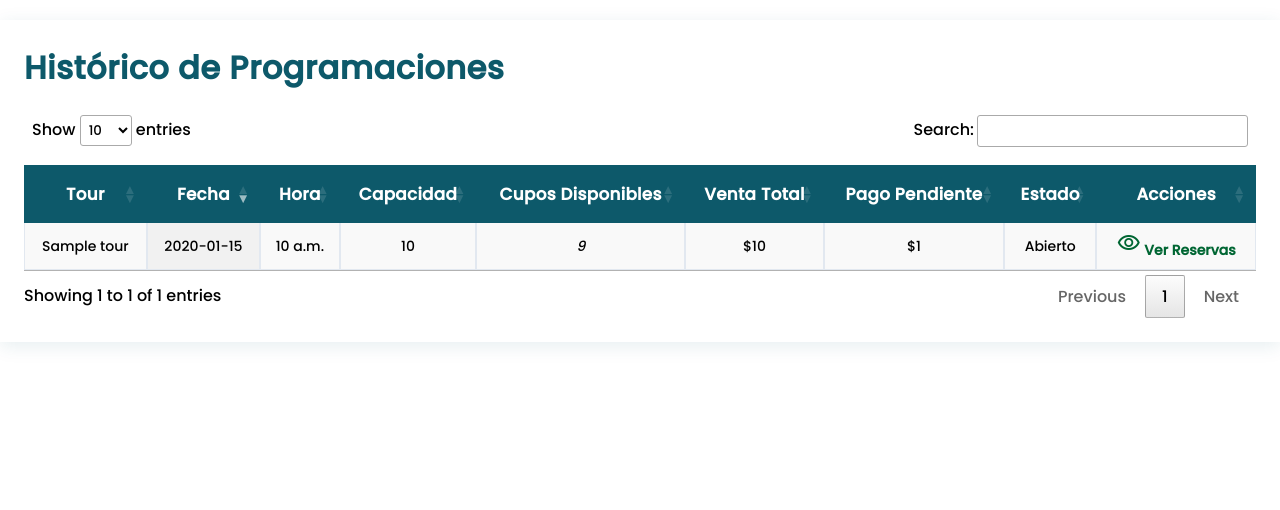
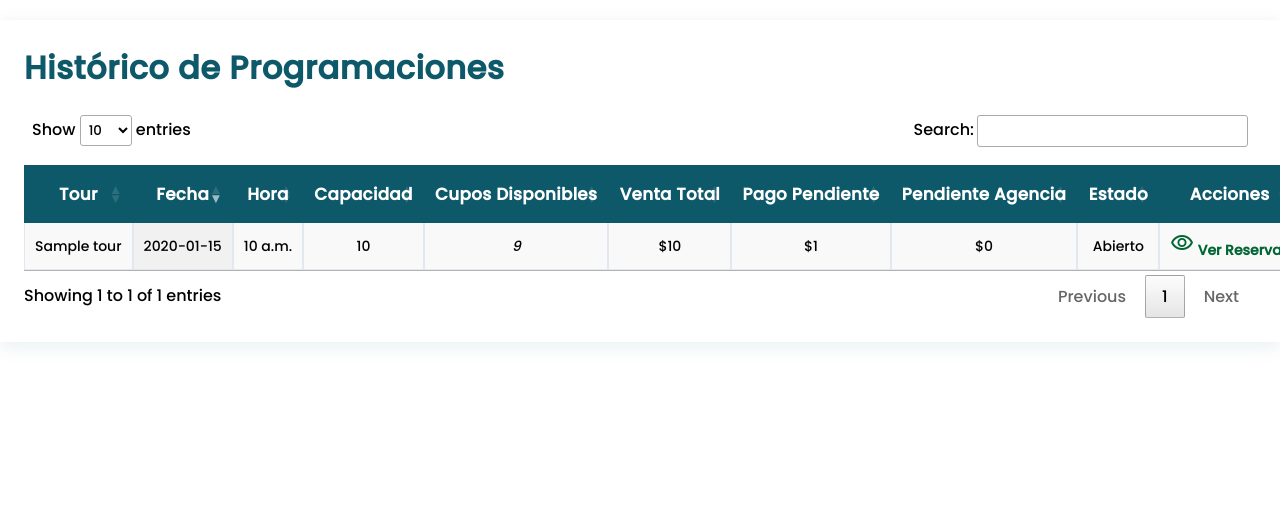
Before and after one commit to jlruedam/wegoit, a Django app: page /schedules/historical/ in a window 1280 px wide. Shown: the part 99-609 px from the top of the page. Run offline with Django 5.2, Linux system fonts and the light colour scheme; a user stored in the database is signed in; tables that the repository leaves empty hold one stand-in row (values such as "Sample post"); some libraries are stand-ins or nearby versions.

Commit message:
feat: Add pending agency balance to historical schedules

```diff
--- a/reservations/templates/schedules/historical_schedules.html
+++ b/reservations/templates/schedules/historical_schedules.html
@@ -22,6 +22,7 @@
                 <th>Cupos Disponibles</th>
                 <th>Venta Total</th>
                 <th>Pago Pendiente</th>
+                <th>Pendiente Agencia</th>
                 <th>Estado</th>
                 <th>Acciones</th>
             </tr>
@@ -36,6 +37,7 @@
                 <td>{{ data.schedule.available_spots }}</td>
                 <td>${{ data.total_sales|floatformat:0|intcomma }}</td>
                 <td>${{ data.pending_total|floatformat:0|intcomma }}</td>
+                <td>${{ data.pending_agency_total|floatformat:0|intcomma }}</td>
                 <td>{% if data.schedule.opened %}Abierto{% else %}Cerrado{% endif %}</td>
                 <td>
                     <a href="{% url 'tours:reservation_list' data.schedule.id %}">
--- a/reservations/views.py
+++ b/reservations/views.py
@@ -418,11 +418,13 @@
         reservations = schedule.reservations.all()
         total_sales = reservations.aggregate(total=Sum("total_to_pay"))["total"] or 0
         pending_total = sum(r.pending_balance for r in reservations)
+        pending_agency_total = sum(r.pending_agency_balance for r in reservations)
 
         schedules_data.append({
             "schedule": schedule,
             "total_sales": float(total_sales),
             "pending_total": float(pending_total),
+            "pending_agency_total": float(pending_agency_total),
         })
 
     return render(request, "schedules/historical_schedules.html", {"schedules_data": schedules_data})
```
